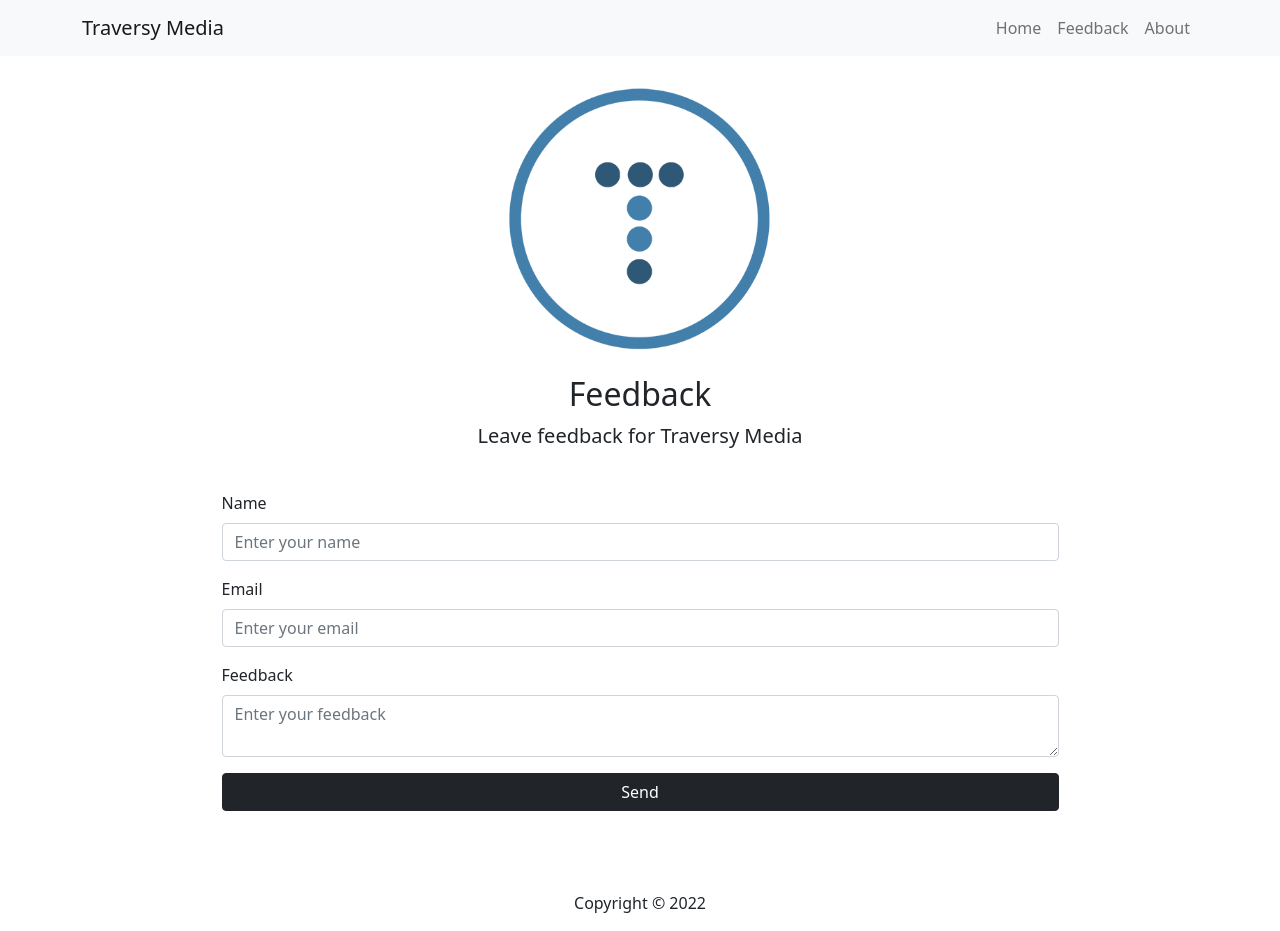
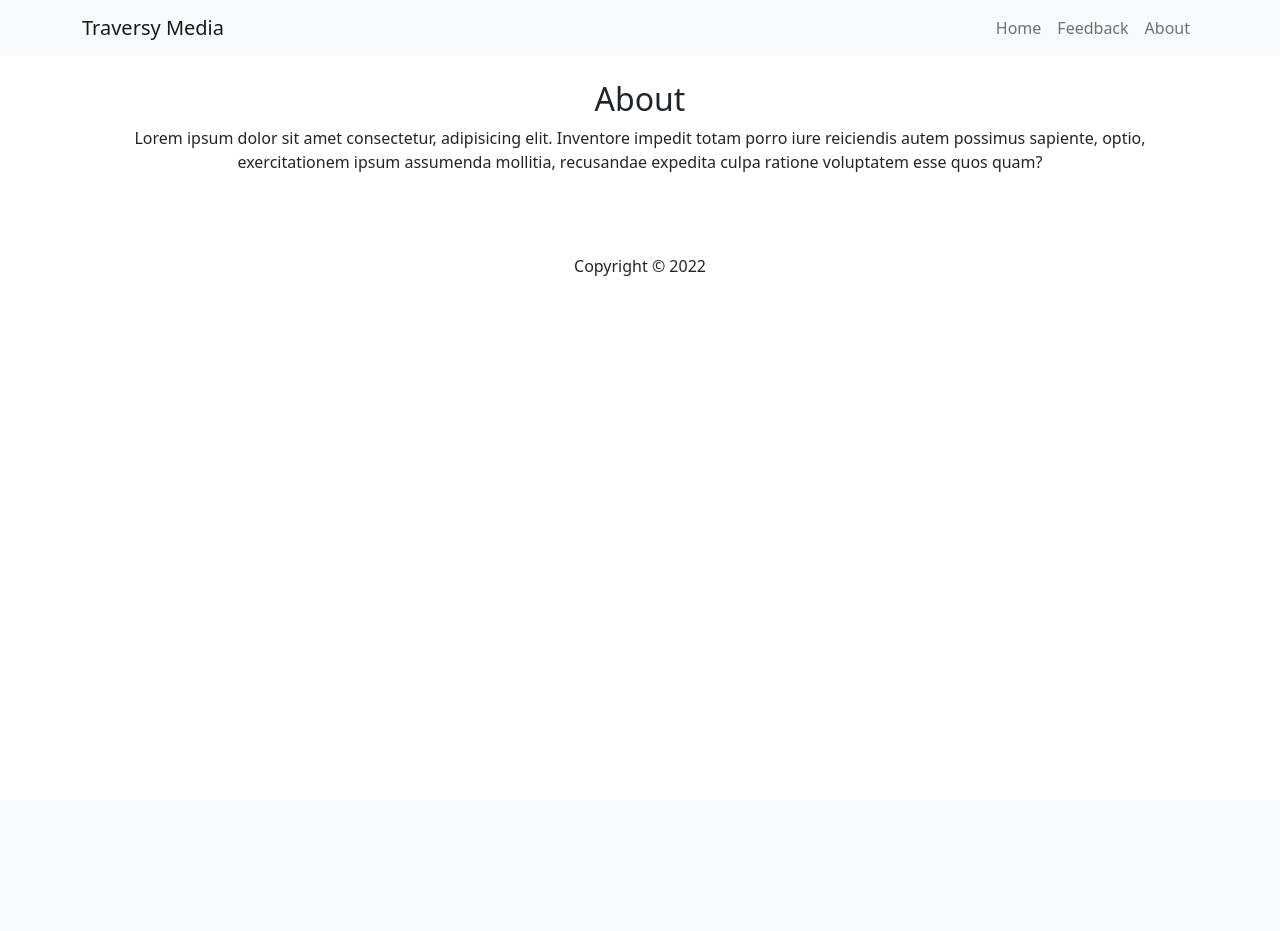
Before and after one commit to eatteer/php-feedback-practice, a PHP site: page /index.php?path=about in a window 1280 px wide. After the commit the page ends 276 px from the top, so only its background shows below. Run offline with PHP 8.4, Linux system fonts and the light colour scheme.

Commit message:
Implement router

```diff
--- a/includes/header.php
+++ b/includes/header.php
@@ -21,13 +21,13 @@
       <div class="collapse navbar-collapse" id="navbarNav">
         <ul class="navbar-nav ms-auto">
           <li class="nav-item">
-            <a class="nav-link" href="index.php">Home</a>
+            <a class="nav-link" href="home">Home</a>
           </li>
           <li class="nav-item">
-            <a class="nav-link" href="feedback.php">Feedback</a>
+            <a class="nav-link" href="feedback">Feedback</a>
           </li>
           <li class="nav-item">
-            <a class="nav-link" href="about.php">About</a>
+            <a class="nav-link" href="about">About</a>
           </li>
         </ul>
       </div>
--- a/index.php
+++ b/index.php
@@ -1,71 +1,16 @@
-<?php include 'includes/header.php' ?>
+<?php
+$path = $_GET['path'];
+$urns = explode("/", $path);
+$page = $urns[0];
 
-<?php
-$name = $email = $body = ''; // For sanitized inputs
-$nameError = $emailError = $bodyError = '';
-$formWasSubmitted = isset($_POST['submit']);
-if ($formWasSubmitted) {
-  // Destructure submitted data
-  [
-    'name' => $submittedName,
-    'email' => $submittedEmail,
-    'body' => $submittedBody
-  ] = $_POST;
-
-  // Validate submitted data
-  if (empty($submittedName)) {
-    $nameError = 'Name is required';
-  } else {
-    $name = filter_input(INPUT_POST, 'name', FILTER_SANITIZE_SPECIAL_CHARS);
-  }
-
-  if (empty($submittedEmail)) {
-    $emailError = 'Email is required';
-  } else {
-    $email = filter_input(INPUT_POST, 'email', FILTER_SANITIZE_EMAIL);
-  }
-
-  if (empty($submittedBody)) {
-    $bodyError = 'Body is required';
-  } else {
-    $body = filter_input(INPUT_POST, 'body', FILTER_SANITIZE_SPECIAL_CHARS);
-  }
-
-  $isDataError = !empty($nameError) || !empty($emailError) || !empty($bodyError);
-
-  // If there are not errors in the data
-  if (!$isDataError) {
-    $query = "insert into feedback (name, email, body) values ('$name', '$email', '$body')";
-    $isSuccesfull = mysqli_query($connection, $query);
-    if ($isSuccesfull) {
-      $redirectionPage = './feedback.php';
-      header("Location: $redirectionPage");
-    }
-  }
+switch ($page) {
+  case "home":
+    include "views/home.php";
+    break;
+  case "feedback":
+    include "views/feedback.php";
+    break;
+  case "about":
+    include "views/about.php";
+    break;
 }
-?>
-
-<img src="img/logo.png" class="w-25 mb-3" alt="">
-<h2>Feedback</h2>
-<p class="lead text-center">Leave feedback for Traversy Media</p>
-<form class="mt-4 w-75" method="POST">
-  <div class="mb-3">
-    <label for="name" class="form-label">Name</label>
-    <input type="text" class="form-control <?php echo $nameError ? 'is-invalid' : null; ?>" id="name" name="name" placeholder="Enter your name">
-    <div class="invalid-feedback"><?php echo $nameError ?></div>
-  </div>
-  <div class="mb-3">
-    <label for="email" class="form-label">Email</label>
-    <input type="email" class="form-control <?php echo $emailError ? 'is-invalid' : null; ?>" id="email" name="email" placeholder="Enter your email">
-    <div class="invalid-feedback"><?php echo $emailError ?></div>
-  </div>
-  <div class="mb-3">
-    <label for="body" class="form-label">Feedback</label>
-    <textarea class="form-control <?php echo $bodyError ? 'is-invalid' : null; ?>" id="body" name="body" placeholder="Enter your feedback"></textarea>
-    <div class="invalid-feedback"><?php echo $bodyError ?></div>
-  </div>
-  <div class="mb-3">
-    <input type="submit" name="submit" value="Send" class="btn btn-dark w-100">
-  </div>
-</form>
-<?php include 'includes/footer.php' ?>
--- a/about.php
+++ b/views/about.php
@@ -1,4 +1,3 @@
-<!DOCTYPE html>
 <?php include 'includes/header.php' ?>
 <h2>About</h2>
 <p class="text-center">Lorem ipsum dolor sit amet consectetur, adipisicing elit. Inventore impedit totam porro iure reiciendis autem possimus sapiente, optio, exercitationem ipsum assumenda mollitia, recusandae expedita culpa ratione voluptatem esse quos quam?</p>
```
Also changed, not shown: views/home.php (added, +71 -0 lines), .htaccess (added), views/feedback.php (renamed from feedback.php).
